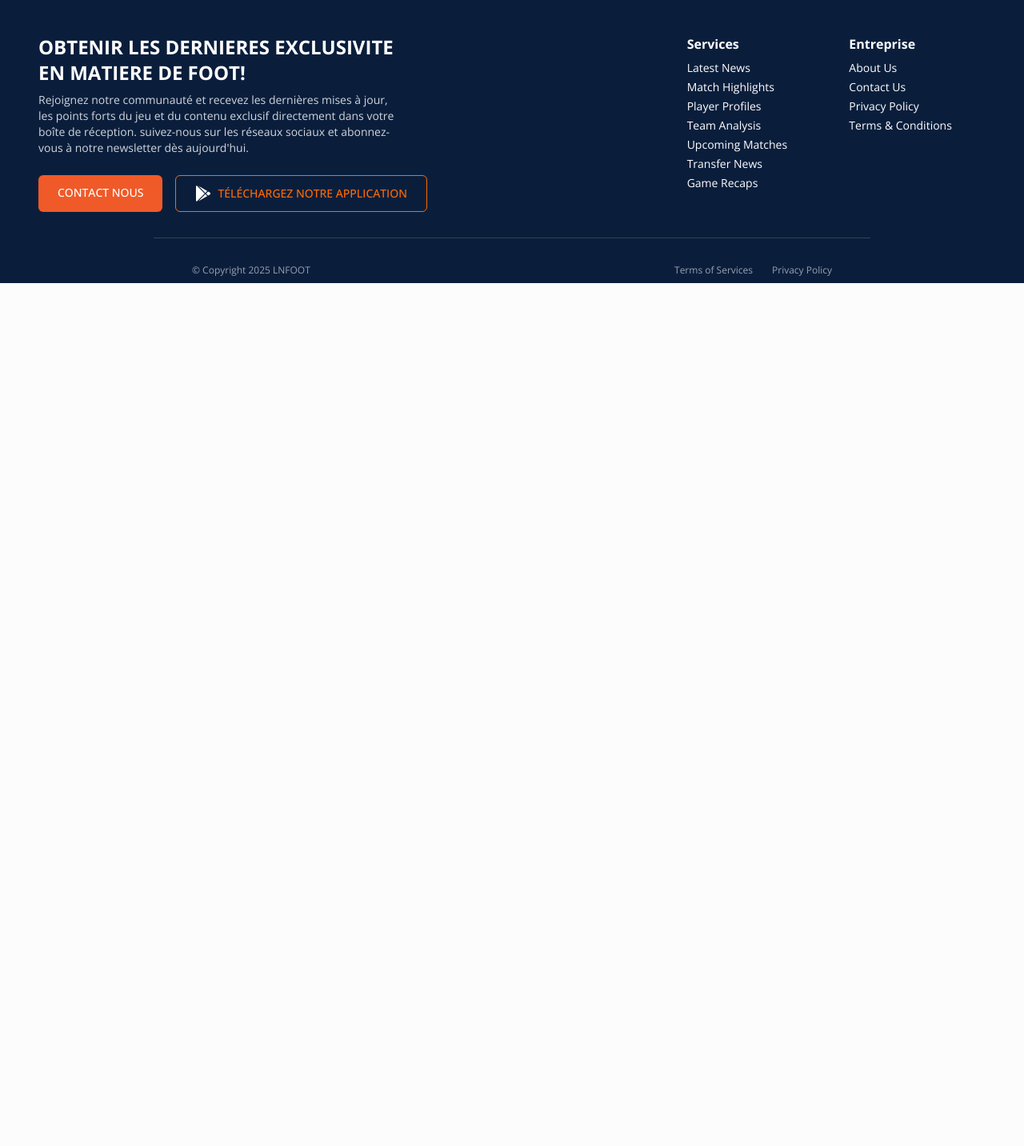
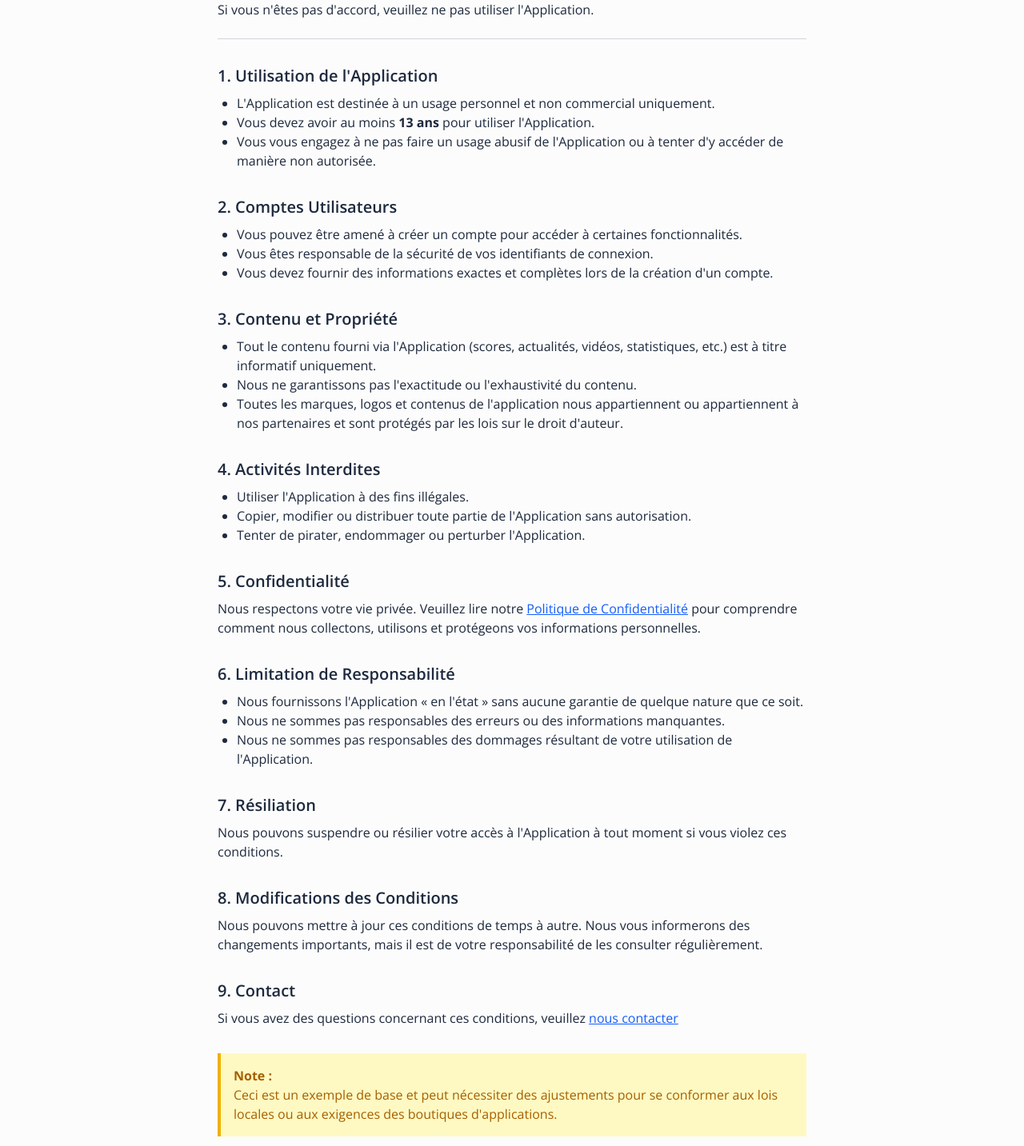
Before and after one commit to Hublot-Tech/lnfoot, a Next.js app: page /terms in a window 1280 px wide. Shown: the part 237-1670 px from the top of the page at 80% size. Before the commit the page ends 800 px from the top, so only its background shows below. Built offline with nearby package versions, Linux system fonts and the light colour scheme.

Commit message:
feat: Refactor TermsPage component and enhance footer links; remove obsolete footer file

```diff
--- a/app/terms/page.tsx
+++ b/app/terms/page.tsx
@@ -1,7 +1,98 @@
 import React from 'react'
 
-export default function page() {
+export default function TermsPage() {
   return (
-    <div>page</div>
+    <main className='max-w-3xl mx-auto py-12 px-4'>
+      <h1 className='text-3xl font-bold mb-6'>Conditions Générales d&apos;Utilisation</h1>
+      <p className='mb-4'>
+        Bienvenue sur <strong>Luvnation Football application (LN Foot)</strong> !
+        Veuillez lire attentivement ces conditions générales d&apos;utilisation avant d&apos;utiliser notre application de football.
+      </p>
+      <p className='mb-4'>
+        En accédant ou en utilisant <strong>LN Foot</strong> (« l&apos;Application »), vous acceptez d&apos;être lié par ces conditions. Si vous n&apos;êtes pas d&apos;accord, veuillez ne pas utiliser l&apos;Application.
+      </p>
+      <hr className='my-6' />
+      <h2 className='text-xl font-semibold mt-8 mb-2'>1. Utilisation de l&apos;Application</h2>
+      <ul className='list-disc pl-6 mb-4'>
+        <li>L&apos;Application est destinée à un usage personnel et non commercial uniquement.</li>
+        <li>
+          Vous devez avoir au moins <strong>13 ans</strong> pour utiliser l&apos;Application.
+        </li>
+        <li>
+          Vous vous engagez à ne pas faire un usage abusif de l&apos;Application ou à tenter d&apos;y accéder de manière non autorisée.
+        </li>
+      </ul>
+      <h2 className='text-xl font-semibold mt-8 mb-2'>2. Comptes Utilisateurs</h2>
+      <ul className='list-disc pl-6 mb-4'>
+        <li>Vous pouvez être amené à créer un compte pour accéder à certaines fonctionnalités.</li>
+        <li>Vous êtes responsable de la sécurité de vos identifiants de connexion.</li>
+        <li>
+          Vous devez fournir des informations exactes et complètes lors de la création d&apos;un compte.
+        </li>
+      </ul>
+      <h2 className='text-xl font-semibold mt-8 mb-2'>3. Contenu et Propriété</h2>
+      <ul className='list-disc pl-6 mb-4'>
+        <li>
+          Tout le contenu fourni via l&apos;Application (scores, actualités, vidéos, statistiques, etc.) est à titre informatif uniquement.
+        </li>
+        <li>
+          Nous ne garantissons pas l&apos;exactitude ou l&apos;exhaustivité du contenu.
+        </li>
+        <li>
+          Toutes les marques, logos et contenus de l&apos;application nous appartiennent ou appartiennent à nos partenaires et sont protégés par les lois sur le droit d&apos;auteur.
+        </li>
+      </ul>
+      <h2 className='text-xl font-semibold mt-8 mb-2'>4. Activités Interdites</h2>
+      <ul className='list-disc pl-6 mb-4'>
+        <li>Utiliser l&apos;Application à des fins illégales.</li>
+        <li>
+          Copier, modifier ou distribuer toute partie de l&apos;Application sans autorisation.
+        </li>
+        <li>Tenter de pirater, endommager ou perturber l&apos;Application.</li>
+      </ul>
+      <h2 className='text-xl font-semibold mt-8 mb-2'>5. Confidentialité</h2>
+      <p className='mb-4'>
+        Nous respectons votre vie privée. Veuillez lire notre{' '}
+        <a href='/privacy' className='text-blue-600 underline'>
+          Politique de Confidentialité
+        </a>{' '}
+        pour comprendre comment nous collectons, utilisons et protégeons vos informations personnelles.
+      </p>
+      <h2 className='text-xl font-semibold mt-8 mb-2'>6. Limitation de Responsabilité</h2>
+      <ul className='list-disc pl-6 mb-4'>
+        <li>Nous fournissons l&apos;Application « en l&apos;état » sans aucune garantie de quelque nature que ce soit.</li>
+        <li>Nous ne sommes pas responsables des erreurs ou des informations manquantes.</li>
+        <li>
+          Nous ne sommes pas responsables des dommages résultant de votre utilisation de l&apos;Application.
+        </li>
+      </ul>
+      <h2 className='text-xl font-semibold mt-8 mb-2'>7. Résiliation</h2>
+      <p className='mb-4'>
+        Nous pouvons suspendre ou résilier votre accès à l&apos;Application à tout moment si vous violez ces conditions.
+      </p>
+      <h2 className='text-xl font-semibold mt-8 mb-2'>8. Modifications des Conditions</h2>
+      <p className='mb-4'>
+        Nous pouvons mettre à jour ces conditions de temps à autre. Nous vous informerons des changements importants, mais il est de votre responsabilité de les consulter régulièrement.
+      </p>
+      <h2 className='text-xl font-semibold mt-8 mb-2'>9. Contact</h2>
+      <p className='mb-4'>
+        Si vous avez des questions concernant ces conditions, veuillez {' '}
+        <a
+          href='mailto:luvnationdev@gmail.com'
+          className='text-blue-600 underline'
+        >
+          nous contacter
+        </a>
+      </p>
+      <div
+        className='bg-yellow-100 border-l-4 border-yellow-500 text-yellow-700 p-4 mt-8'
+        role='alert'
+      >
+        <p className='font-bold'>Note :</p>
+        <p>
+          Ceci est un exemple de base et peut nécessiter des ajustements pour se conformer aux lois locales ou aux exigences des boutiques d&apos;applications.
+        </p>
+      </div>
+    </main>
   )
 }
--- a/components/Home/LatestNews.tsx
+++ b/components/Home/LatestNews.tsx
@@ -29,6 +29,7 @@ async function LatestNewsContent() {
 
   const mainArticle = articles?.[0];
   const otherArticles = articles?.slice(1, 4);
+  console.log('Latest news articles:', articles);
   return (
     <>
       {/* Main Article */}
@@ -39,7 +40,7 @@ async function LatestNewsContent() {
       )}
 
       {/* Carousel d'articles */}
-      {otherArticles && otherArticles.length > 0 && (
+      {!!otherArticles?.length && (
         <div className="mt-8">
           <Carousel className="w-full">
             <CarouselContent className="-ml-2 md:-ml-4">
--- a/components/Home/PointsFortsClient.tsx
+++ b/components/Home/PointsFortsClient.tsx
@@ -1,7 +1,7 @@
 'use client'
 
 import { useState } from 'react'
-import Image from 'next/legacy/image'
+import Image from 'next/image'
 import {
   Dialog,
   DialogContent,
--- a/components/Layout/Footer.tsx
+++ b/components/Layout/Footer.tsx
@@ -1,55 +1,51 @@
-import Link from "next/link";
-import Image from "next/legacy/image";
-import { FaGooglePlay } from "react-icons/fa";
+import Link from 'next/link'
+import Image from 'next/legacy/image'
+import { FaGooglePlay } from 'react-icons/fa'
 
 // Service and company links arrays
 const serviceLinks = [
-  { label: "Latest News", href: "#" },
-  { label: "Match Highlights", href: "#" },
-  { label: "Player Profiles", href: "#" },
-  { label: "Team Analysis", href: "#" },
-  { label: "Upcoming Matches", href: "#" },
-  { label: "Transfer News", href: "#" },
-  { label: "Game Recaps", href: "#" },
-];
+  { label: 'Actualitées', href: '/news' },
+  { label: 'Temps forts', href: '/highlights' },
+  { label: 'Scores', href: '/live-scores' },
+  { label: 'Notre Boutique', href: '/shop' },
+]
 
 const companyLinks = [
-  { label: "About Us", href: "#" },
-  { label: "Contact Us", href: "#" },
-  { label: "Privacy Policy", href: "#" },
-  { label: "Terms & Conditions", href: "#" },
-];
+  { label: 'Contactez nous', href: '/contact' },
+  { label: 'Politique de Confidentialité', href: '/privacy' },
+  { label: 'Termes & Conditions', href: '/terms' },
+]
 
 export default function Footer() {
   return (
-    <footer className="bg-[#0a1e3c] text-white  ">
+    <footer className='bg-[#0a1e3c] text-white  '>
       {/* Logo */}
-      <div className="flex justify-between overflow-hidden">
+      <div className='flex justify-between overflow-hidden'>
         <Image
-          src={"/ln-foot.svg"}
-          alt="Logo"
+          src={'/ln-foot.svg'}
+          alt='Logo'
           width={375}
           height={215}
-          className="px-2 mb-12"
+          className='px-2 mb-12'
         />
         <Image
-          src={"/LN.png"}
-          alt="Logo"
+          src={'/LN.png'}
+          alt='Logo'
           width={150}
           height={50}
-          className="hidden lg:block -rotate-15 translate-x-4 top-0 -translate-y-10 opacity-50"
+          className='hidden lg:block -rotate-15 translate-x-4 top-0 -translate-y-10 opacity-50'
         />
       </div>
 
-      <div className="grid grid-cols-1 md:grid-cols-12 gap-8 px-6 md:px-12">
+      <div className='grid grid-cols-1 md:grid-cols-12 gap-8 px-6 md:px-12'>
         {/* Newsletter Section */}
-        <div className="md:col-span-6">
-          <h3 className="text-2xl font-bold uppercase mb-2">
+        <div className='md:col-span-6'>
+          <h3 className='text-2xl font-bold uppercase mb-2'>
             Obtenir les dernieres exclusivite
             <br />
             en matiere de foot!
           </h3>
-          <p className="text-sm text-gray-300 mb-6 max-w-md">
+          <p className='text-sm text-gray-300 mb-6 max-w-md'>
             Rejoignez notre communauté et recevez les dernières mises à jour,
             les points forts du jeu et du contenu exclusif directement dans
             votre boîte de réception. suivez-nous sur les réseaux sociaux et
@@ -57,36 +53,36 @@ export default function Footer() {
           </p>
 
           {/* Buttons */}
-          <div className="flex flex-col sm:flex-row gap-4">
+          <div className='flex flex-col sm:flex-row gap-4'>
             <Link
-              href="#"
-              className="bg-[#f05a28] text-white px-6 py-3 rounded-md text-sm font-medium uppercase hover:bg-[#e04a18] transition-colors"
+              href='#'
+              className='bg-[#f05a28] text-white px-6 py-3 rounded-md text-sm font-medium uppercase hover:bg-[#e04a18] transition-colors'
             >
               Contact nous
             </Link>
             <a
               download={true}
-              href="https://s3.ln-foot.com/app-releases/app-release.apk"
-              className="border border-orange-500 text-orange-500 px-6 py-3 rounded-md text-sm font-medium uppercase flex items-center gap-2 hover:bg-white/10 transition-colors"
+              href='https://s3.ln-foot.com/app-releases/app-release.apk'
+              className='border border-orange-500 text-orange-500 px-6 py-3 rounded-md text-sm font-medium uppercase flex items-center gap-2 hover:bg-white/10 transition-colors'
             >
-              <FaGooglePlay size={20} className="text-white" />
+              <FaGooglePlay size={20} className='text-white' />
               Téléchargez notre application
             </a>
           </div>
         </div>
 
         {/* Empty space */}
-        <div className="hidden md:block md:col-span-2"></div>
+        <div className='hidden md:block md:col-span-2'></div>
 
         {/* Footer Links */}
-        <div className="md:col-span-2">
-          <span className="font-bold">Services</span>
-          <ul className="space-y-1 mt-2 text-sm">
+        <div className='md:col-span-2'>
+          <span className='font-bold'>Services</span>
+          <ul className='space-y-1 mt-2 text-sm'>
             {serviceLinks.map((link) => (
               <li key={link.label}>
                 <Link
                   href={link.href}
-                  className="hover:text-gray-300 transition-colors"
+                  className='hover:text-gray-300 transition-colors'
                 >
                   {link.label}
                 </Link>
@@ -95,14 +91,14 @@ export default function Footer() {
           </ul>
         </div>
 
-        <div className="md:col-span-2">
-          <span className="font-bold">Entreprise</span>
-          <ul className="space-y-1 mt-2 text-sm">
+        <div className='md:col-span-2'>
+          <span className='font-bold'>Entreprise</span>
+          <ul className='space-y-1 mt-2 text-sm'>
             {companyLinks.map((link) => (
               <li key={link.label}>
                 <Link
                   href={link.href}
-                  className="hover:text-gray-300 transition-colors"
+                  className='hover:text-gray-300 transition-colors'
                 >
                   {link.label}
                 </Link>
@@ -113,20 +109,20 @@ export default function Footer() {
       </div>
 
       {/* Divider */}
-      <div className="h-px bg-gray-700 my-8 lg:w-4xl mx-auto px-6 md:px-12"></div>
+      <div className='h-px bg-gray-700 my-8 lg:w-4xl mx-auto px-6 md:px-12'></div>
 
       {/* Copyright */}
-      <div className="flex flex-col md:flex-row lg:w-4xl mx-auto justify-between items-center text-xs text-gray-400 pb-2 px-6 md:px-12">
+      <div className='flex flex-col md:flex-row lg:w-4xl mx-auto justify-between items-center text-xs text-gray-400 pb-2 px-6 md:px-12'>
         <div>© Copyright 2025 LNFOOT</div>
-        <div className="flex gap-6 mt-4 md:mt-0">
-          <Link href="#" className="hover:text-white transition-colors">
-            Terms of Services
+        <div className='flex gap-6 mt-4 md:mt-0'>
+          <Link href='/terms' className='hover:text-white transition-colors'>
+            Termes & Conditions
           </Link>
-          <Link href="#" className="hover:text-white transition-colors">
-            Privacy Policy
+          <Link href='/privacy' className='hover:text-white transition-colors'>
+            Politique de Confidentialité
           </Link>
         </div>
       </div>
     </footer>
-  );
+  )
 }
--- a/public/footer.tsx
+++ /dev/null
@@ -1,129 +0,0 @@
-import Link from "next/link";
-import Image from "next/legacy/image";
-import { FaGooglePlay } from "react-icons/fa";
-
-// Service and company links arrays
-const serviceLinks = [
-  { label: "Latest News", href: "#" },
-  { label: "Match Highlights", href: "#" },
-  { label: "Player Profiles", href: "#" },
-  { label: "Team Analysis", href: "#" },
-  { label: "Upcoming Matches", href: "#" },
-  { label: "Transfer News", href: "#" },
-  { label: "Game Recaps", href: "#" },
-];
-
-const companyLinks = [
-  { label: "About Us", href: "#" },
-  { label: "Contact Us", href: "#" },
-  { label: "Privacy Policy", href: "#" },
-  { label: "Terms & Conditions", href: "#" },
-];
-
-export default function Footer() {
-  return (
-    <footer className="bg-[#0a1e3c] text-white  ">
-      {/* Logo */}
-      <div className="flex justify-between overflow-hidden">
-        <Image
-          src={"/ln-foot.svg"}
-          alt="Logo"
-          width={375}
-          height={215}
-          className="px-2 mb-12"
-        />
-        <Image
-          src={"/LN.png"}
-          alt="Logo"
-          width={150}
-          height={50}
-          className="hidden lg:block -rotate-15 translate-x-4 top-0 -translate-y-10 opacity-50"
-        />
-      </div>
-
-      <div className="grid grid-cols-1 md:grid-cols-12 gap-8 px-6 md:px-12">
-        {/* Newsletter Section */}
-        <div className="md:col-span-6">
-          <h3 className="text-2xl font-bold uppercase mb-2">
-            Obtenir les dernieres exclusivite
-            <br />
-            en matiere de foot!
-          </h3>
-          <p className="text-sm text-gray-300 mb-6 max-w-md">
-            Rejoignez notre communauté et recevez les dernières mises à jour,
-            les points forts du jeu et du contenu exclusif directement dans
-            votre boîte de réception. suivez-nous sur les réseaux sociaux et
-            abonnez-vous à notre newsletter dès aujourd&apos;hui.
-          </p>
-
-          {/* Buttons */}
-          <div className="flex flex-col sm:flex-row gap-4">
-            <Link
-              href="#"
-              className="bg-[#f05a28] text-white px-6 py-3 rounded-md text-sm font-medium uppercase hover:bg-[#e04a18] transition-colors"
-            >
-              Contact nous
-            </Link>
-            <Link
-              href="#"
-              className="border border-orange-500 text-orange-500 px-6 py-3 rounded-md text-sm font-medium uppercase flex items-center gap-2 hover:bg-white/10 transition-colors"
-            >
-              <FaGooglePlay size={20} className="text-white" />
-              Téléchargez notre application
-            </Link>
-          </div>
-        </div>
-
-        {/* Empty space */}
-        <div className="hidden md:block md:col-span-2"></div>
-
-        {/* Footer Links */}
-        <div className="md:col-span-2">
-          <ul className="space-y-2 text-sm">
-            {serviceLinks.map((link) => (
-              <li key={link.label}>
-                <Link
-                  href={link.href}
-                  className="hover:text-gray-300 transition-colors"
-                >
-                  {link.label}
-                </Link>
-              </li>
-            ))}
-          </ul>
-        </div>
-
-        <div className="md:col-span-2">
-          <ul className="space-y-2 text-sm">
-            {companyLinks.map((link) => (
-              <li key={link.label}>
-                <Link
-                  href={link.href}
-                  className="hover:text-gray-300 transition-colors"
-                >
-                  {link.label}
-                </Link>
-              </li>
-            ))}
-          </ul>
-        </div>
-      </div>
-
-      {/* Divider */}
-      <div className="h-px bg-gray-700 my-8 lg:w-4xl mx-auto px-6 md:px-12"></div>
-
-      {/* Copyright */}
-      <div className="flex flex-col md:flex-row lg:w-4xl mx-auto justify-between items-center text-xs text-gray-400 pb-2 px-6 md:px-12">
-        <div>© Copyright 2025 LNFOOT</div>
-        <div className="flex gap-6 mt-4 md:mt-0">
-          <Link href="#" className="hover:text-white transition-colors">
-            Terms of Services
-          </Link>
-          <Link href="#" className="hover:text-white transition-colors">
-            Privacy Policy
-          </Link>
-        </div>
-      </div>
-    </footer>
-  );
-}
```
Also changed, not shown: app/news/[id]/page.tsx (+5 -3 lines), next.config.ts (+9 -4 lines).
